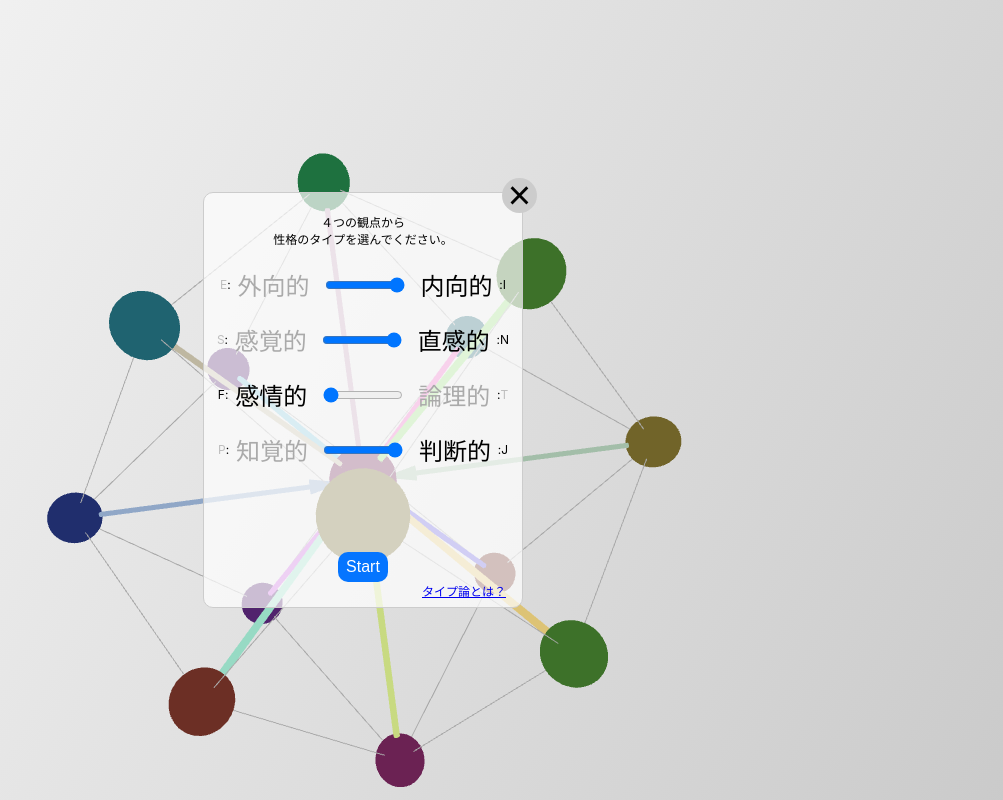
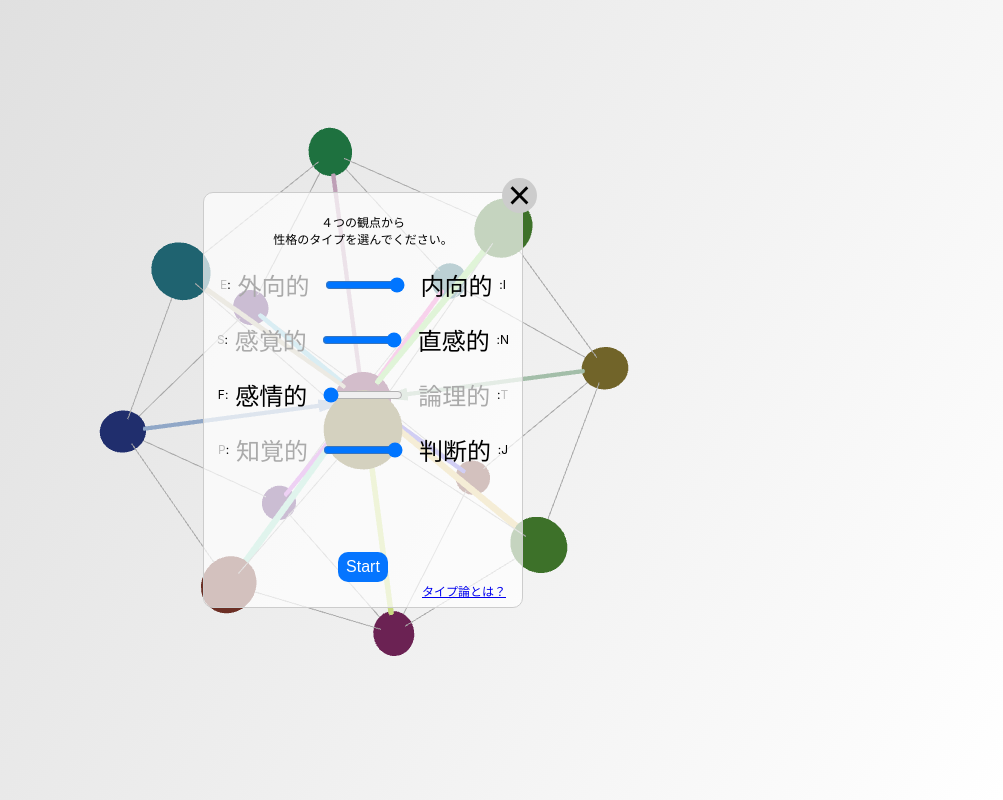
Before and after one commit to antiborder/16types, a React (Create React App) app: page / in a window 1280 px wide. Shown: the top 800 px of the page, without its empty margins (277-1280 px from the left). Built offline with nearby package versions, Linux system fonts and the light colour scheme.

Commit message:
全体背景色の不具合を修正（App.css） (#29)
Co-authored-by: Morishita <bafjkfgbka@gmail.com>

```diff
--- a/src/App.css
+++ b/src/App.css
@@ -2,17 +2,25 @@
   box-sizing: border-box;
 }
 
+
 html,
-body #root {
-  width: 100%;
-  height: 120vh;
+body {
+  height: 100%;
   margin: 0;
   padding: 0;
-  background: rgb(183, 179, 181);
+}
+
+body {
+  display: flex;
+  flex-direction: column;
+}
+
+#root {
+  flex: 1;
   background: linear-gradient(
     117deg,
-    rgba(245, 245, 245, 1) 5%,
-    rgba(200, 200, 200, 0.9556197478991597) 100%
+    rgba(220, 220, 220, 1) 5%,
+    rgba(255, 255, 255, 1) 100%
   );
 }
 
--- a/src/App.js
+++ b/src/App.js
@@ -1,3 +1,4 @@
+import './App.css';
 import Home from './pages/Home';
 import { Routes, Route } from 'react-router-dom';
 import NoMatch from './pages/NoMatch';
--- a/src/components/Node.js
+++ b/src/components/Node.js
@@ -1,6 +1,5 @@
 import '../assets/ComicSans.css';
 
-// import '../App.css';
 import { useRef, useState } from 'react';
 import { config, useSpring, animated } from "@react-spring/three"
 import { Html } from '@react-three/drei'
--- a/src/components/Tetra.js
+++ b/src/components/Tetra.js
@@ -1,9 +1,8 @@
-import '../App.css';
 import * as THREE from 'three';
 import { useFrame } from "@react-three/fiber"
 import { useRef, useState } from 'react';
 import { animated } from "@react-spring/three"
-import { Text, Html } from '@react-three/drei';
+import { Html } from '@react-three/drei';
 import styled from "styled-components";
 
 import { relations } from '../constants/relations.js';
--- a/src/pages/Home.js
+++ b/src/pages/Home.js
@@ -3,6 +3,7 @@ import { useState, useCallback } from 'react';
 import { OrbitControls } from '@react-three/drei'
 import styled from "styled-components";
 
+import '../App.css';
 import { InitialModal } from '../components/InitialModal.js';
 import { TypeModal } from '../components/TypeModal.js';
 import { RelationModal } from '../components/RelationModal.js';
--- a/src/pages/TypeLabel.js
+++ b/src/pages/TypeLabel.js
@@ -63,18 +63,33 @@ const TypeLabel = () => {
             </p> */}
             <div className='subTitle'>3文字表記</div>
             <p className='sentence'>
-                3文字表記の意味は次の通りです。
+                ソシオニクスの3文字表記の意味は次の通りです。
                 <ul>
                     <li>1文字目：第1機能を表します。</li>
                     <ul>
-                        <li>S：感覚</li>
-                        <li>I ：直感</li>
-                        <li>E：感情</li>
-                        <li>L：思考</li>
+                        <li>S：Sensing → 感覚</li>
+                        <li>I ：Intuitive → 直感</li>
+                        <li>E：Emotional → 感情</li>
+                        <li>L：Logical → 思考</li>
+                    </ul><br/>
+                    <li>2文字目：第2機能を表します。</li>
+                    <ul>
+                        <li>(記号の意味は第1機能と同じ)</li>
+                    </ul><br/>
+
+                    <li>3文字目：関心の方向性を表します。</li>
+                    <ul>
+                        <li>E：Extraverted → 外向的</li>
+                        <li>I ：Introverted → 内向的</li>
                     </ul>
-                    <li>2文字目：第2機能を表します。記号の意味は第1機能と同じです。 </li>
-                    <li>3文字目：方向性（内向的 / 外向的)を表します。</li>
                 </ul>
+                例えばEIEなら、
+                <ul>
+                    <li>第1機能：　E　→　感情</li>
+                    <li>第2機能：　I　→　直感</li>
+                    <li>方向性　:　E　→　外向的</li>
+                </ul>
+                となります。
             </p>
             <div className="toHome">
                 <Link to="/16types" >HOME</Link>
@@ -92,7 +107,7 @@ const TypeRow = (props) => {
             'j' : 'p'
     const fourChars = props.type.substring(0, 3) + fourthChar
     return (
-        <tr style={{ fontSize: '16px', lineHeight: '1.5'}}>
+        <tr style={{ fontSize: '16px', lineHeight: '1.5' }}>
             <td>
                 {Array.from(props.type).map((char, i) => {
                     return <span className='char'
@@ -134,22 +149,24 @@ const TypeRow = (props) => {
 const StyledCognitiveFunction = styled.div`
     margin: 0 auto;
     width:500px;
+    text-align: center;
+
     .subTitle{
-
         text-align:left;
         margin-top: 36px;
+
         font-size:20px;
         font-weight:bold;
     }
     .pageTitle{
-        margin-top: 36px;
+        margin-top: 60px;
         font-size:32px;
     }
-    text-align: center;
+
     .sentence {
         width: 500px;
         text-align:left;
-        margin:40px auto 0px auto;
+        margin:10px auto 0px auto;
     }
     .diagram{
         display:flex;
```
Lines whose indentation alone changed are shown as unchanged.
